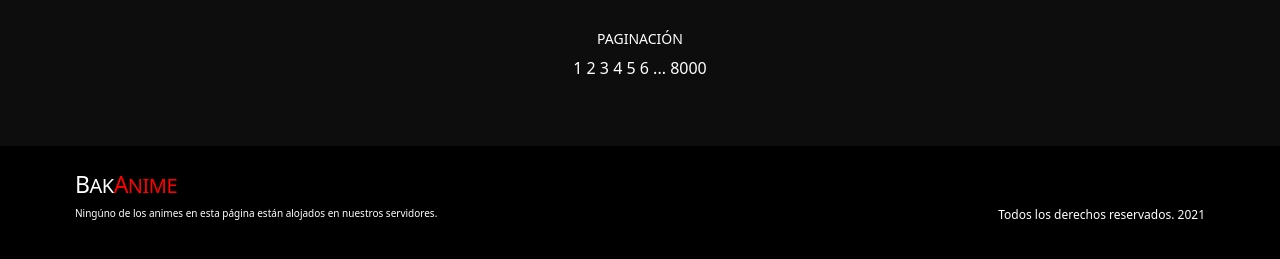
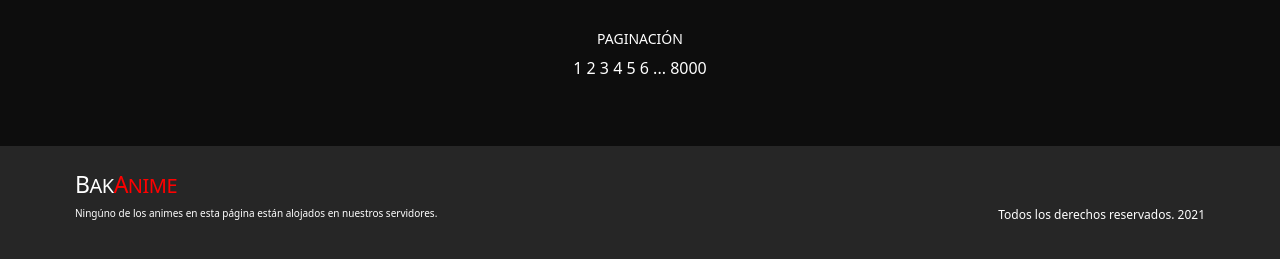
Before and after one commit to JaimeFlack/JaimeFlack.github.io, a plain HTML site: page templates/catalogo.html in a window 1280 px wide. Shown: the part 4845-5104 px from the top of the page. Drawn offline with nearby package versions, Linux system fonts and the light colour scheme; a web font is replaced by a local one.

Commit message:
Update catalogo.html

```diff
--- a/templates/catalogo.html
+++ b/templates/catalogo.html
@@ -1167,7 +1167,7 @@
     <a href="#" id="irArriba" class="btn irArriba" style="background-color: red; color: white; border: none; border-radius: 0px;
     width: 40px; height: 40px; padding-top: 7px; position: fixed; bottom: 10%; right: 7%; display: none;"><i class="fas fa-angle-up"></i></a>
     <footer>
-        <div class="footer" style="background-color: rgb(0, 0, 0); padding: 20px;">
+        <div class="footer" style="background-color: rgb(38, 38, 38); padding: 20px;">
             <div class="container" style="padding: 5px;">
                 <div class="row">
                     <div class="col-6 col-lg-1">
```
